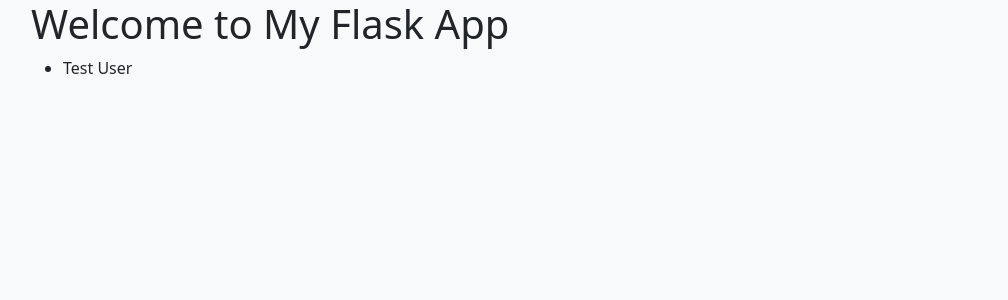
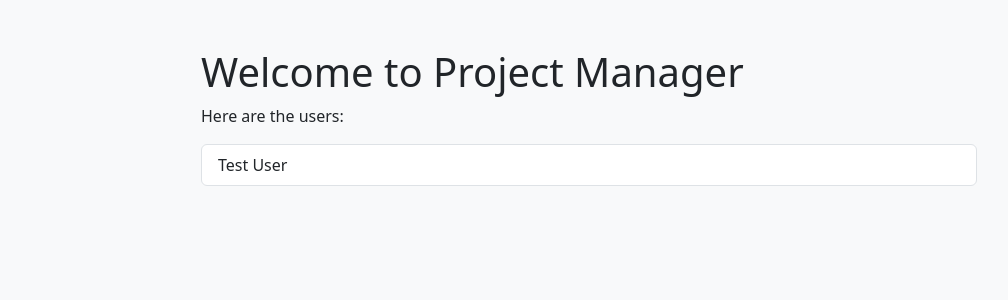
Before and after one commit to TruongvyGit/project-manager-web, a Flask app: page / in a window 1280 px wide. Shown: the top 300 px of the page, without its empty margins (51-1059 px from the left). Run offline with Flask 3, Linux system fonts and the light colour scheme; data comes from the database, SQL or seed files in the repository.

Commit message:
Fix SQLite table creation and use Flask-SQLAlchemy

```diff
--- a/app.py
+++ b/app.py
@@ -1,26 +1,38 @@
 from flask import Flask, render_template
-import sqlite3
+from flask_sqlalchemy import SQLAlchemy
 
 app = Flask(__name__)
 
-def init_db():
-    conn = sqlite3.connect('database.db')
-    c = conn.cursor()
-    c.execute('''CREATE TABLE IF NOT EXISTS users (id INTEGER PRIMARY KEY, name TEXT)''')
-    conn.commit()
-    conn.close()
+# Cấu hình cơ sở dữ liệu SQLite
+app.config['SQLALCHEMY_DATABASE_URI'] = 'sqlite:///database.db'
+app.config['SQLALCHEMY_TRACK_MODIFICATIONS'] = False
+
+# Khởi tạo SQLAlchemy
+db = SQLAlchemy(app)
+
+# Định nghĩa mô hình User
+class User(db.Model):
+    id = db.Column(db.Integer, primary_key=True, autoincrement=True)
+    name = db.Column(db.String(80), nullable=False)
+
+    def __repr__(self):
+        return f'<User {self.name}>'
+
+# Tạo bảng khi ứng dụng khởi động
+with app.app_context():
+    db.create_all()
 
 @app.route('/')
 def home():
-    conn = sqlite3.connect('database.db')
-    c = conn.cursor()
-    c.execute("INSERT INTO users (name) VALUES ('Test User')")
-    c.execute("SELECT * FROM users")
-    users = c.fetchall()
-    conn.commit()
-    conn.close()
+    # Thêm dữ liệu mẫu (Test User) nếu chưa có
+    if User.query.count() == 0:
+        new_user = User(name='Test User')
+        db.session.add(new_user)
+        db.session.commit()
+
+    # Lấy tất cả user
+    users = User.query.all()
     return render_template('index.html', users=users)
 
 if __name__ == '__main__':
-    init_db()  # Khởi tạo database khi chạy lần đầu
     app.run(debug=True)
--- a/static/css/style.css
+++ b/static/css/style.css
@@ -1,3 +1,6 @@
 body {
     background-color: #f8f9fa;
 }
+.container {
+    max-width: 800px;
+}
--- a/templates/index.html
+++ b/templates/index.html
@@ -2,16 +2,17 @@
 <html lang="en">
 <head>
     <meta charset="UTF-8">
-    <title>My Flask App</title>
+    <title>Project Manager</title>
     <link href="https://cdn.jsdelivr.net/npm/bootstrap@5.3.0/dist/css/bootstrap.min.css" rel="stylesheet">
     <link rel="stylesheet" href="{{ url_for('static', filename='css/style.css') }}">
 </head>
 <body>
-    <div class="container">
-        <h1>Welcome to My Flask App</h1>
-        <ul>
+    <div class="container mt-5">
+        <h1>Welcome to Project Manager</h1>
+        <p>Here are the users:</p>
+        <ul class="list-group">
             {% for user in users %}
-                <li>{{ user[1] }}</li>
+                <li class="list-group-item">{{ user.name }}</li>
             {% endfor %}
         </ul>
     </div>
```
